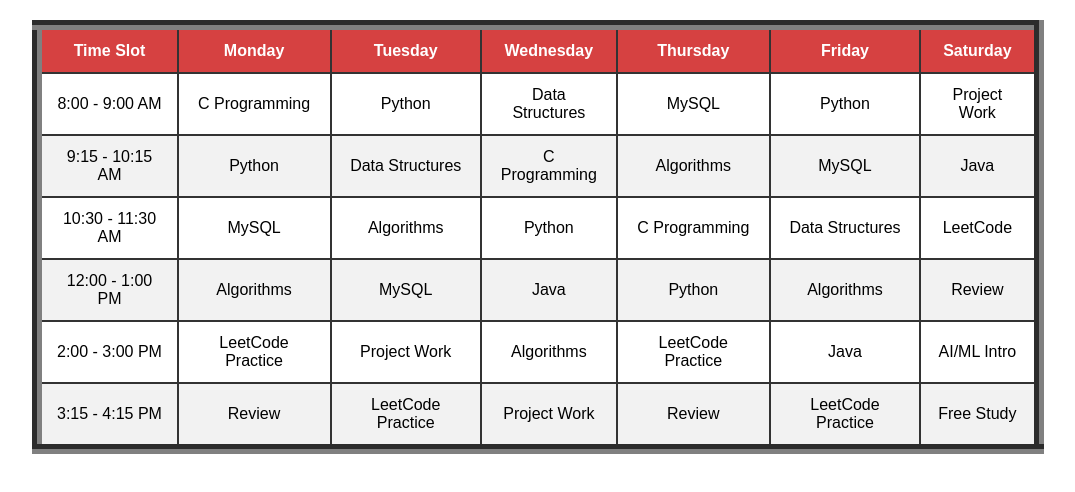
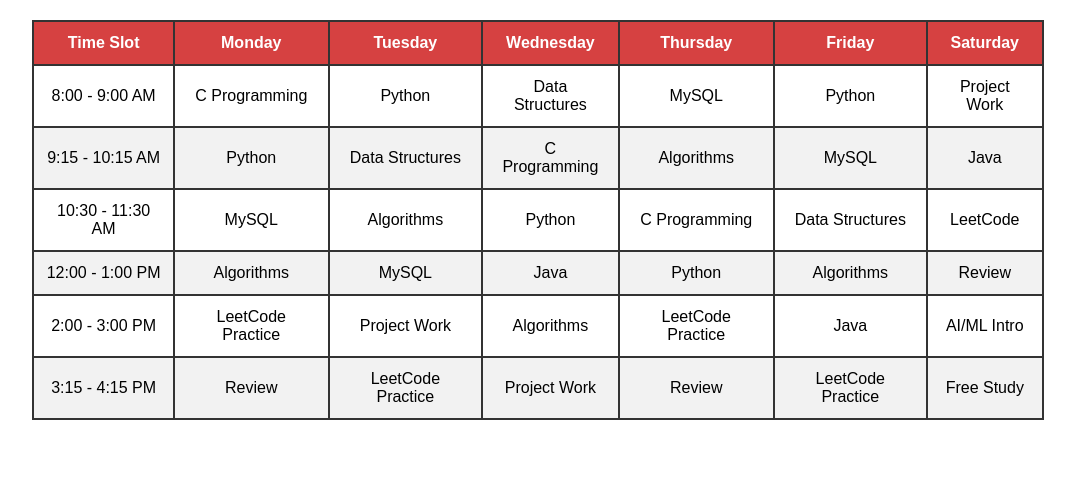
Before and after one commit to AadityaMambulli/IP-ASSIGNMENT-4, a plain HTML site: page index.html in a window 1280 px wide. Shown: the whole page, without its empty margins (102-1177 px from the left). Drawn offline with Linux system fonts and the light colour scheme.

```diff
--- a/index.html
+++ b/index.html
@@ -27,7 +27,7 @@
     </style>
 </head>
 <body>
-    <table border="10">
+    <table>
         <thead>
             <tr>
                 <th>Time Slot</th>
```
